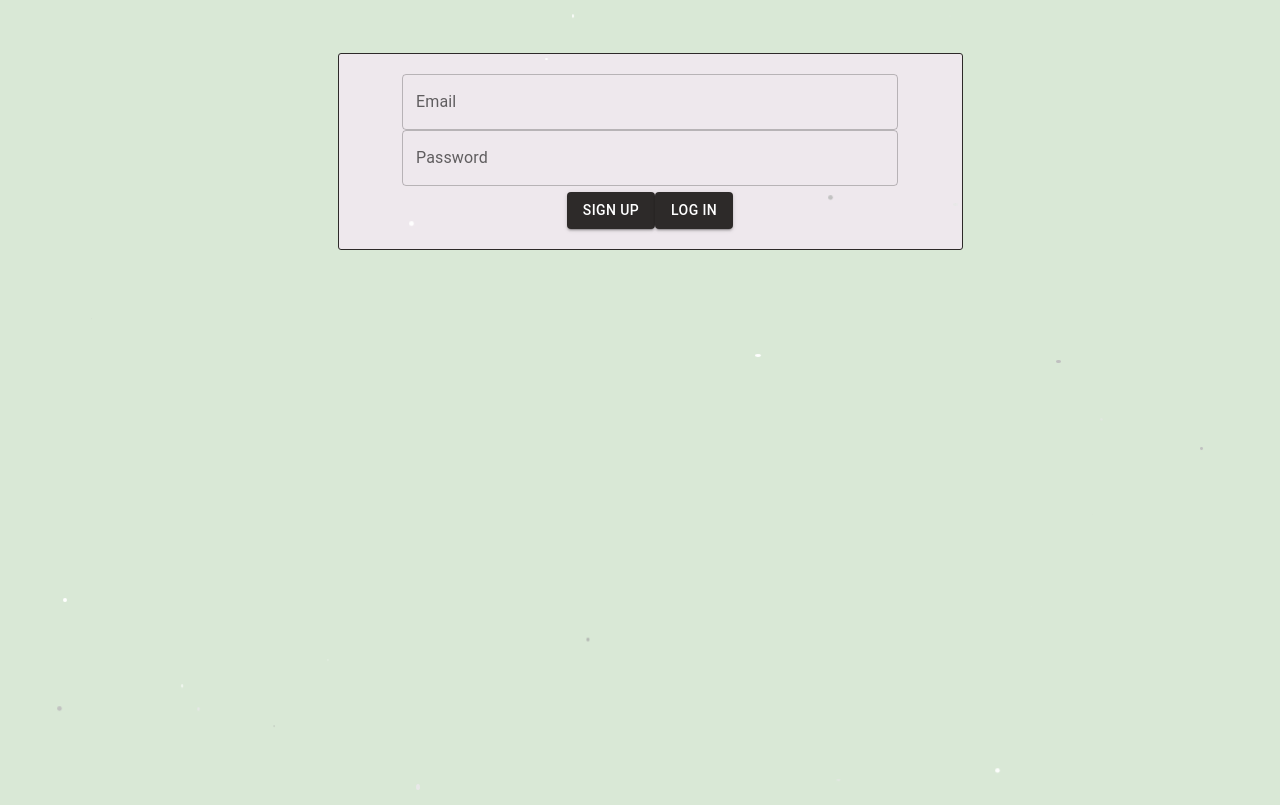
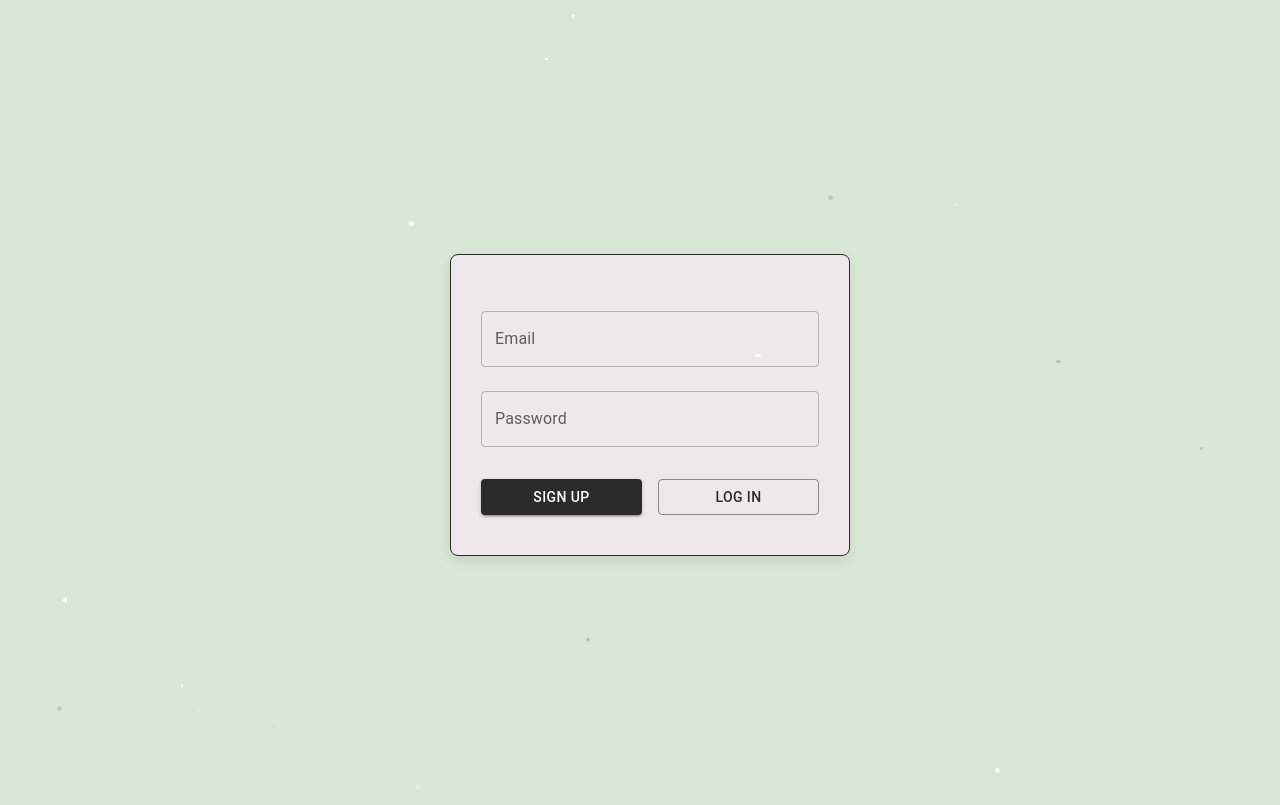
Before and after one commit to fortunatus-png/TimerApp, a React (Vite) app: page /timer in a window 1280 px wide. Built offline with nearby package versions, Linux system fonts and the light colour scheme.

Commit message:
style: improve spacing on LoginPage and AccountPage

```diff
--- a/src/pages/AccountPage.css
+++ b/src/pages/AccountPage.css
@@ -3,14 +3,33 @@
     --grey-like: #EEE8ED;
 }
 
+#accountWrapper {
+    display: flex;
+    justify-content: center;
+    align-items: center;
+    min-height: 80vh;
+}
+
 #accountContainer {
     display: flex;
     flex-direction: column;
-    gap: 6px;
+    gap: 20px;
+    /* ← größerer Abstand zwischen Email und Button */
     align-items: center;
     border: 1px solid var(--black-like);
     width: 50%;
-    padding: 20px 0;
-    border-radius: 3px;
+    max-width: 400px;
+    padding: 30px 20px;
+    border-radius: 8px;
     background-color: var(--grey-like);
 }
+
+.inputTags {
+    text-align: center;
+}
+
+#backBtnContainer {
+    position: fixed;
+    bottom: 1rem;
+    right: 1rem;
+}
--- a/src/pages/AccountPage.jsx
+++ b/src/pages/AccountPage.jsx
@@ -20,16 +20,36 @@ function AccountPage() {
     <>
       <div id="accountWrapper">
         <div id="accountContainer">
-          <Box className="inputTags">
-            <Typography sx={{ color: '#2D2A29', fontWeight: 'bold' }}>Email: {email}</Typography>
+          <Box className="inputTags" sx={{ mb: 3 }}>  {/* ← margin-bottom hinzugefügt */}
+            <Typography sx={{ color: '#2D2A29', fontWeight: 'bold' }}>
+              Email: {email}
+            </Typography>
           </Box>
           <div>
-            <Button variant="contained" onClick={logout}>Log Out</Button>
+            <Button
+              variant="contained"
+              onClick={logout}
+              sx={{
+                bgcolor: '#2D2A29',  // Dunkel wie bei anderen Pages
+                '&:hover': { bgcolor: '#1a1a1a' }
+              }}
+            >
+              Log Out
+            </Button>
           </div>
         </div>
       </div>
       <div id="backBtnContainer">
-        <Button variant="contained" onClick={() => navigate('/')}>Back</Button>
+        <Button
+          variant="contained"
+          onClick={() => navigate('/')}
+          sx={{
+            bgcolor: '#2D2A29',
+            '&:hover': { bgcolor: '#1a1a1a' }
+          }}
+        >
+          Back
+        </Button>
       </div>
     </>
   );
--- a/src/pages/LoginPage.css
+++ b/src/pages/LoginPage.css
@@ -1,11 +1,21 @@
-#accountWrapper {
+:root {
+    --black-like: #2D2A29;
+    --grey-like: #EEE8ED;
+}
+
+#login-wrapper {
     display: flex;
     justify-content: center;
-    padding-top: 3rem;
-    box-sizing: border-box;
-    width: 100%;
+    align-items: center;
+    min-height: 100vh;
 }
 
-.input-container {
-    padding: 0 10px;
+#login-container {
+    width: 100%;
+    max-width: 400px;
+    background-color: var(--grey-like);
+    padding: 40px 30px;
+    border-radius: 8px;
+    border: 1px solid var(--black-like);
+    box-shadow: 0 4px 12px rgba(0, 0, 0, 0.1);
 }
--- a/src/pages/LoginPage.jsx
+++ b/src/pages/LoginPage.jsx
@@ -1,6 +1,6 @@
 import './LoginPage.css'
 import { useState } from 'react'
-import { TextField, Button } from '@mui/material'
+import { TextField, Button, Box } from '@mui/material'
 
 function getAllUsers() {
   return JSON.parse(localStorage.getItem('users') || '[]');
@@ -46,18 +46,34 @@ function LoginPage() {
   }
 
   return (
-    <div id="accountWrapper">
-      <div id="accountContainer">
-        <div className="input-container">
-          <TextField label="Email" type="email" value={email} onChange={(e) => setEmail(e.target.value)} fullWidth />
-          <TextField label="Password" type="password" value={password} onChange={(e) => setPassword(e.target.value)} fullWidth />
-        </div>
-        <div>
-          <Button onClick={signUp} variant="contained">Sign Up</Button>
-          <Button onClick={logIn} variant="contained">Log In</Button>
-        </div>
-      </div>
-    </div>
+    <Box id="login-wrapper">
+      <Box id="login-container">
+        <TextField
+          label="Email"
+          type="email"
+          value={email}
+          onChange={(e) => setEmail(e.target.value)}
+          fullWidth
+          margin="normal"
+        />
+        <TextField
+          label="Password"
+          type="password"
+          value={password}
+          onChange={(e) => setPassword(e.target.value)}
+          fullWidth
+          margin="normal"
+        />
+        <Box sx={{ display: 'flex', gap: 2, mt: 3 }}>
+          <Button variant="contained" onClick={signUp} fullWidth>
+            Sign Up
+          </Button>
+          <Button variant="outlined" onClick={logIn} fullWidth>
+            Log In
+          </Button>
+        </Box>
+      </Box>
+    </Box>
   );
 }
 
```
